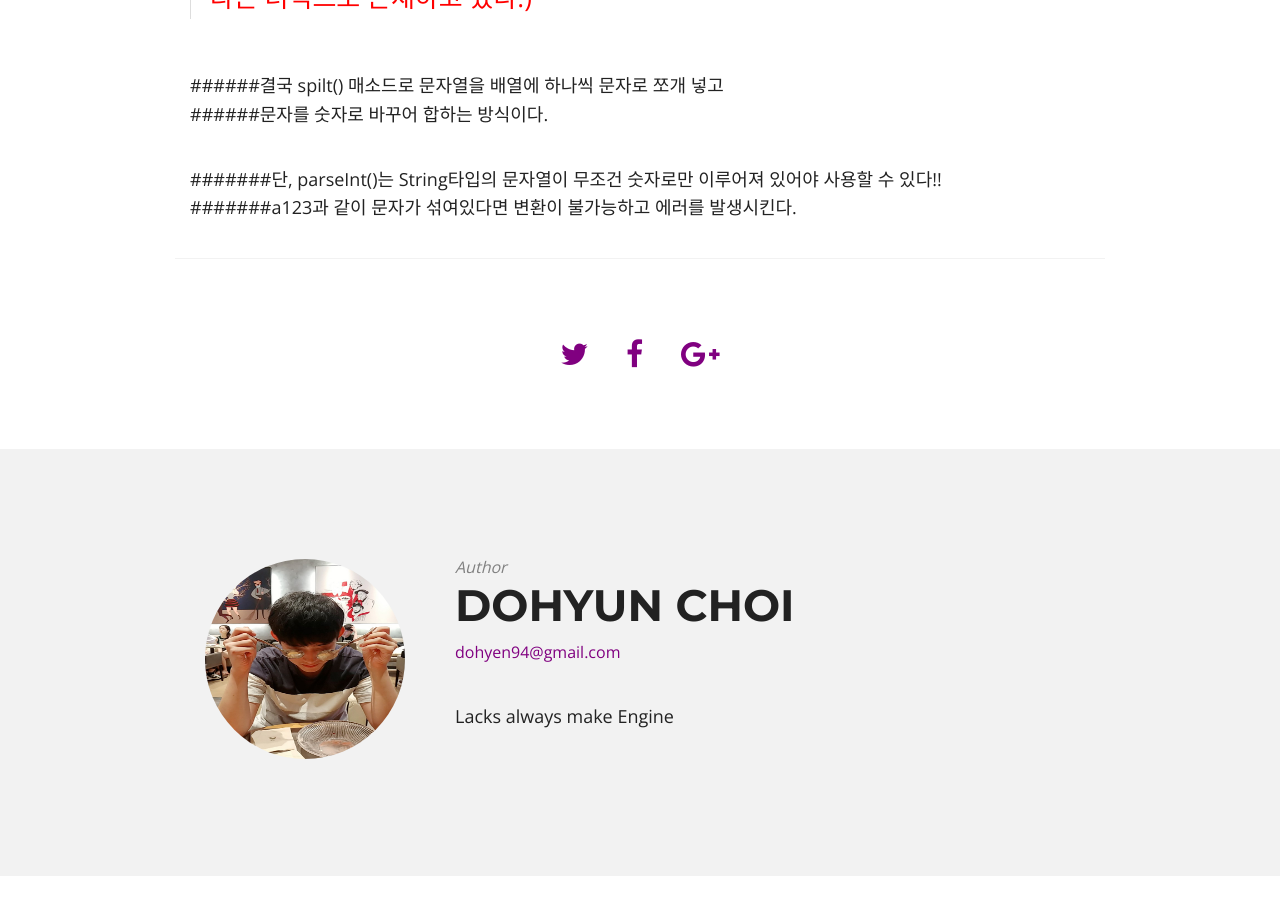
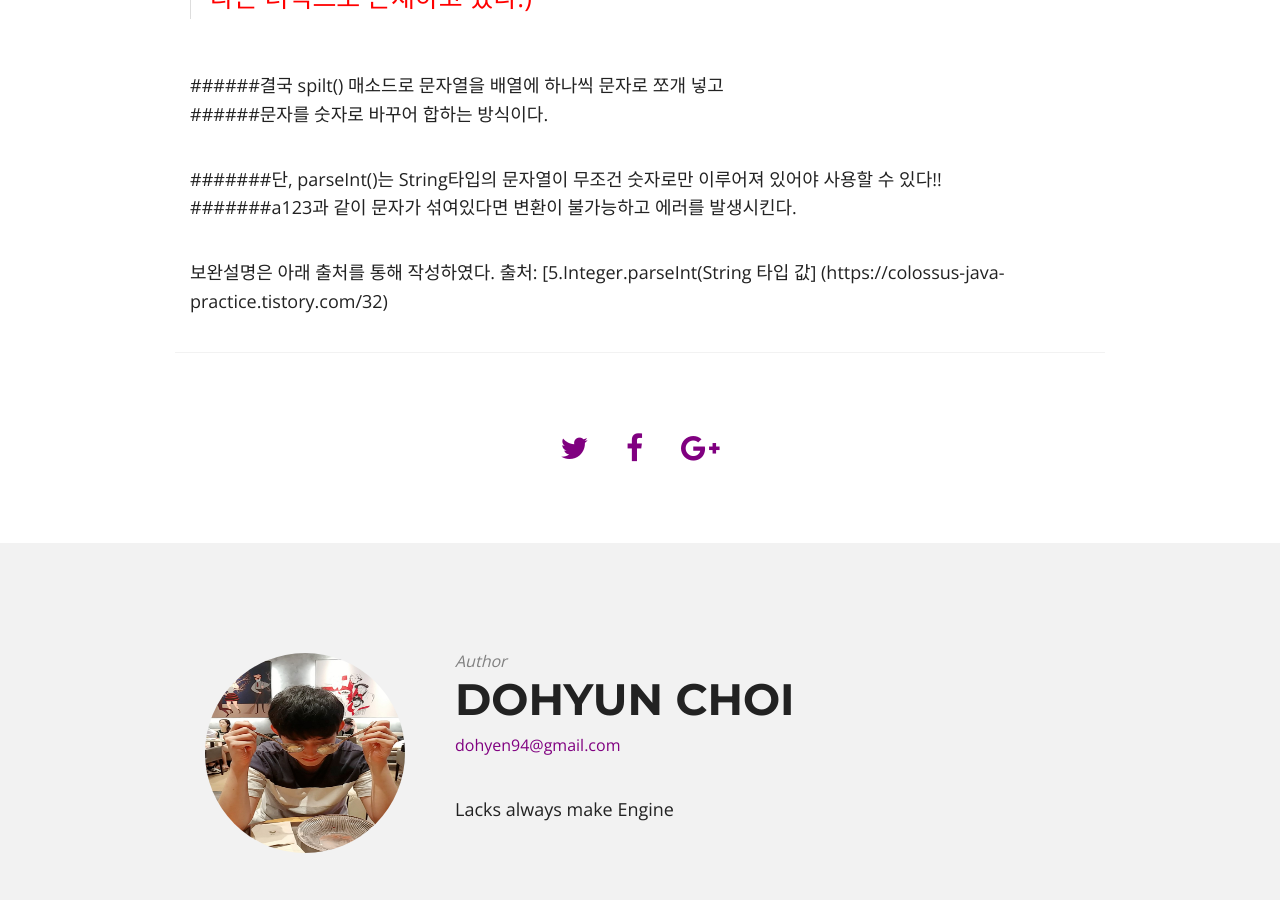
Before and after one commit to DoHyunChoi/dohyunchoi.github.io, a Jekyll site: the page built from _posts/2020-04-26- 하사드 수.markdown, in a window 1280 px wide and 900 px high, scrolled down 3119 px. Built offline with Jekyll 4.4.1, drawn with Linux system fonts in a browser that asks for light colours; nearby versions of some CDN libraries; comment, search, counter and statistics services are not loaded.

Commit message:
Update 2020-04-26- 하사드 수.markdown

```diff
--- a/_posts/2020-04-26- 하사드 수.markdown
+++ b/_posts/2020-04-26- 하사드 수.markdown
@@ -137,3 +137,6 @@ int뿐만 아니라 byte, short, long, float, double 등 숫자와 관련된 타
 
 #######단, parseInt()는 String타입의 문자열이 무조건 숫자로만 이루어져 있어야 사용할 수 있다!!
 #######a123과 같이 문자가 섞여있다면 변환이 불가능하고 에러를 발생시킨다.
+
+보완설명은 아래 출처를 통해 작성하였다.
+출처: [5.Integer.parseInt(String 타입 값] (https://colossus-java-practice.tistory.com/32)
```
